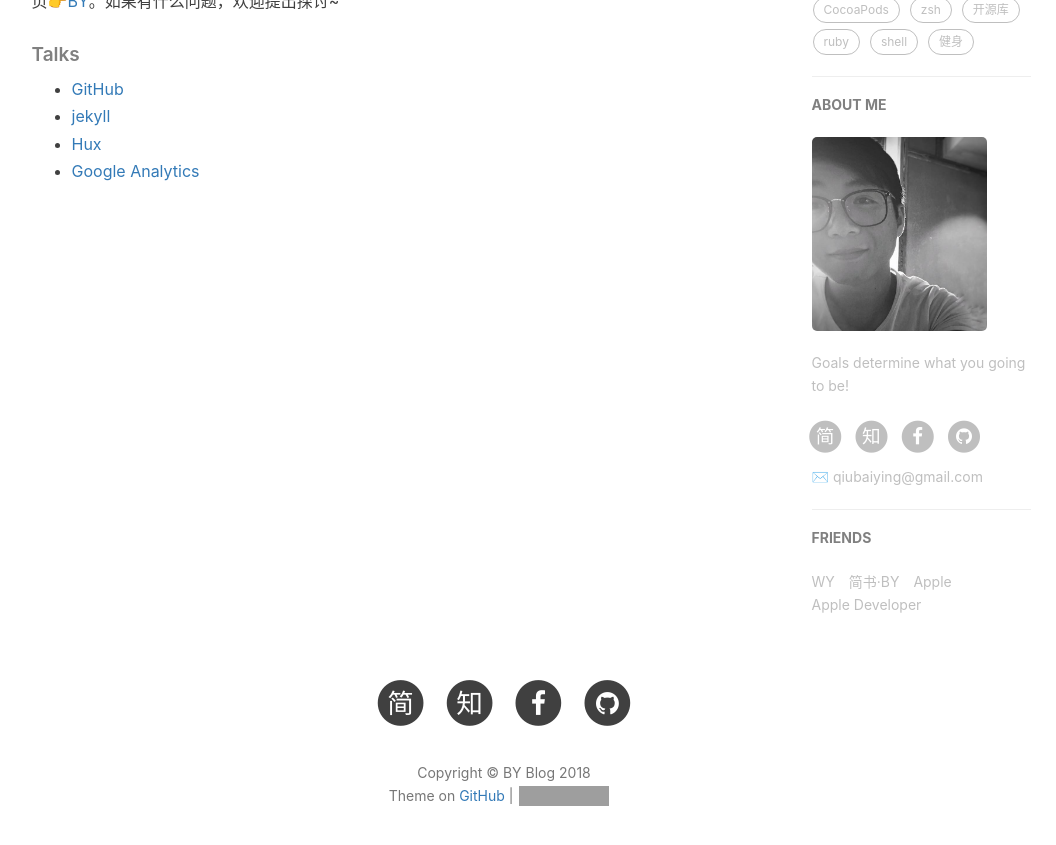
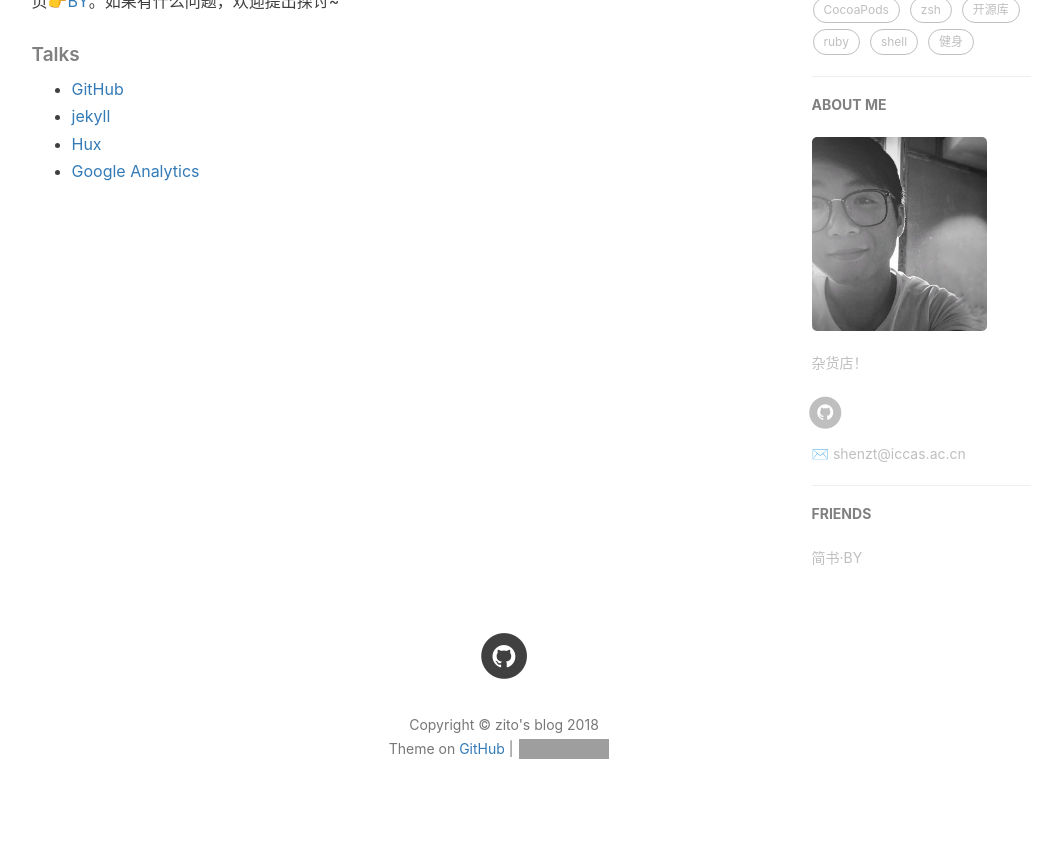
Before and after one commit to zitosen/zitosen.github.io, a Jekyll site: the page built from about.html, in a window 1280 px wide and 900 px high, scrolled down 713 px. Shown: the top 845 px of the window, without its empty margins (136-1192 px from the left). Built offline with Jekyll 4.4.1, drawn with Linux system fonts in a browser that asks for light colours; nearby versions of some CDN libraries; comment, search, counter and statistics services are not loaded; grey boxes are pictures that could not be loaded.

Commit message:
Update _config.yml

```diff
--- a/_config.yml
+++ b/_config.yml
@@ -1,17 +1,17 @@
 # Site settings
-title: BY Blog
+title: zito's blog
 SEOTitle: 柏荧的博客 | BY Blog
 header-img: img/post-bg-desk.jpg
-email: qiubaiying@gmail.com
+email: shenzt@iccas.ac.cn
 description: "Every failure is leading towards success."
-keyword: "BY, BY Blog, 柏荧的博客, qiubaiying, 邱柏荧, iOS, Apple, iPhone"
-url: "http://qiubaiying.github.io"          # your host, for absolute URL
+keyword: "计算机, 量子化学, kfast, Physics"
+url: "http://zitosen.github.io"          # your host, for absolute URL
 baseurl: ""      # for example, '/blog' if your blog hosted on 'host/blog'
-github_repo: "https://github.com/qiubaiying/qiubaiying.github.io.git" # you code repository
+github_repo: "https://github.com/zitosen/zitosen.github.io.git" # you code repository
 
 # Sidebar settings
 sidebar: true                           # whether or not using Sidebar.
-sidebar-about-description: "Goals determine what you going to be!"
+sidebar-about-description: "杂货店！"
 sidebar-avatar: /img/about-BY-gentle.jpg      # use absolute URL, seeing it's used in both `/` and `/about/`
 
 
@@ -19,10 +19,10 @@ sidebar-avatar: /img/about-BY-gentle.jpg      # use absolute URL, seeing it's us
 # SNS settings
 RSS: false
 # weibo_username:     qiubaiying
-zhihu_username:     qiubaiying
-github_username:    qiubaiying
-facebook_username:  baiying.qiu.7
-jianshu_username:   e71990ada2fd
+#zhihu_username:     qiubaiying
+github_username:    zitosen
+#facebook_username:  baiying.qiu.7
+#jianshu_username:   e71990ada2fd
 #twitter_username:   qiubaiying
 
 
@@ -60,25 +60,25 @@ kramdown:
 # disqus_username: qiubaiying
 
 # Gitalk
-gitalk:
-  enable: true    #是否开启Gitalk评论
-  clientID: f2c84e7629bb1446c1a4                            #生成的clientID
-  clientSecret: ca6d6139d1e1b8c43f8b2e19492ddcac8b322d0d    #生成的clientSecret
-  repo: qiubaiying.github.io    #仓库名称
-  owner: qiubaiying    #github用户名
-  admin: qiubaiying
-  distractionFreeMode: true #是否启用类似FB的阴影遮罩
+#gitalk:
+#  enable: true    #是否开启Gitalk评论
+#  clientID: f2c84e7629bb1446c1a4                            #生成的clientID
+#  clientSecret: ca6d6139d1e1b8c43f8b2e19492ddcac8b322d0d    #生成的clientSecret
+#  repo: qiubaiying.github.io    #仓库名称
+#  owner: qiubaiying    #github用户名
+#  admin: qiubaiying
+#  distractionFreeMode: true #是否启用类似FB的阴影遮罩
 
 
 # 统计
 
 # Analytics settings
 # Baidu Analytics
-ba_track_id: b50bf2b12b5338a1845e33832976fd68
+#ba_track_id: b50bf2b12b5338a1845e33832976fd68
 
 # Google Analytics
-ga_track_id: 'UA-90855596-1'            # Format: UA-xxxxxx-xx
-ga_domain: qiubaiying.top               # 默认的是 auto, 这里我是自定义了的域名，你如果没有自己的域名，需要改成auto
+#ga_track_id: 'UA-90855596-1'            # Format: UA-xxxxxx-xx
+#ga_domain: qiubaiying.top               # 默认的是 auto, 这里我是自定义了的域名，你如果没有自己的域名，需要改成auto
 
 
 
@@ -98,17 +98,8 @@ service-worker: true
 
 # Friends
 friends: [
-    {
-        title: "WY",
-        href: "http://zhengwuyang.com"
-    },{
+   {
         title: "简书·BY",
         href: "http://www.jianshu.com/u/e71990ada2fd"
-    },{
-        title: "Apple",
-        href: "https://apple.com"
-    },{
-        title: "Apple Developer",
-        href: "https://developer.apple.com/"
     }
 ]
```
